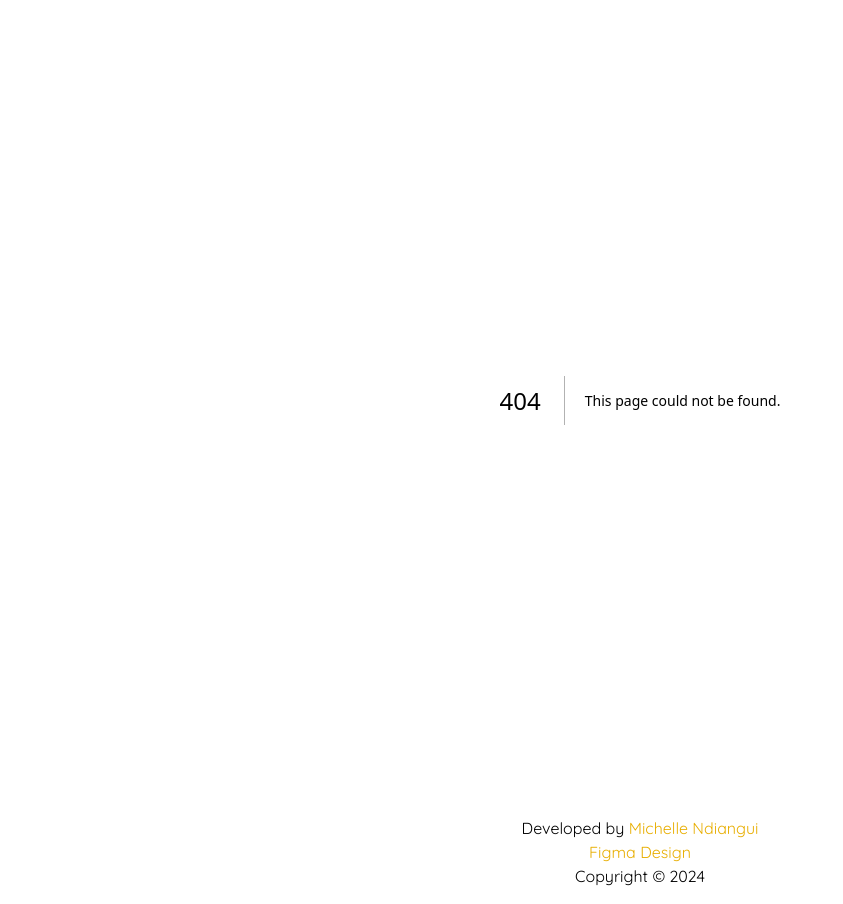
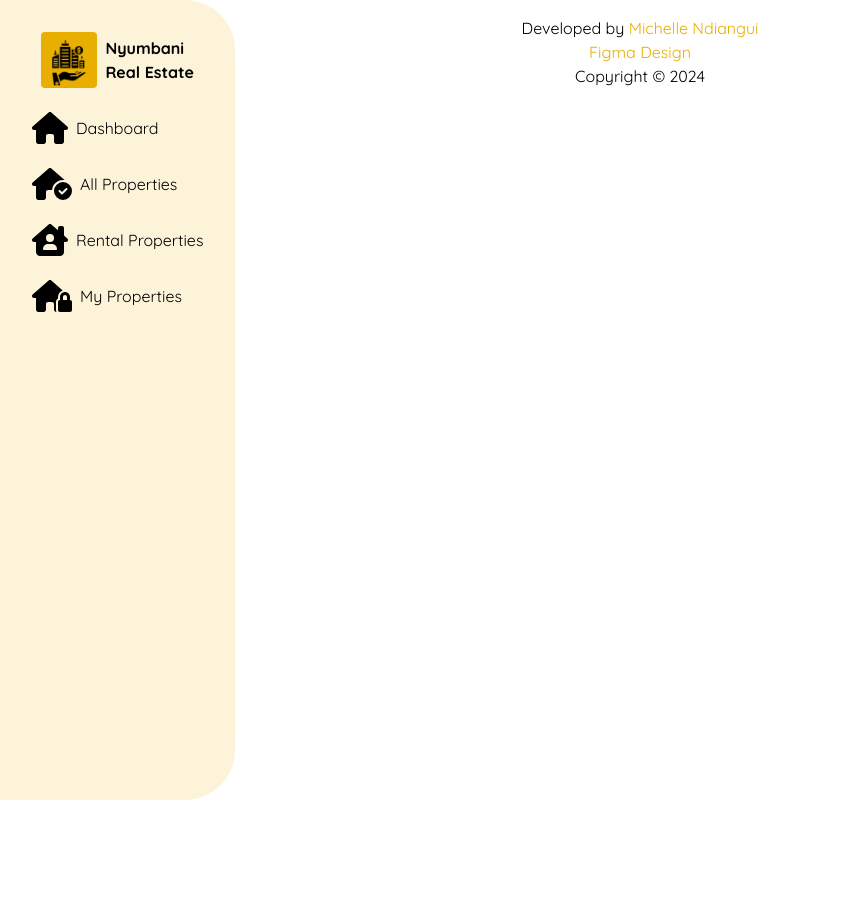
Before and after one commit to MuthoniMN/real-estate-system, a Next.js app: page /client in a window 1280 px wide. Before the commit this address had no page. Shown: the whole page, without its empty margins (0-843 px from the left). After the commit the page ends 800 px from the top, so only its background shows below. Built offline with nearby package versions, Linux system fonts and the light colour scheme.

Commit message:
client platform

```diff
--- /dev/null
+++ b/src/app/(protected)/client/layout.js
@@ -0,0 +1,33 @@
+import Sidebar from "@/app/_components/Sidebar"
+import { faHome, faHouseChimneyUser, faHouseCircleCheck, faHouseLock } from "@fortawesome/free-solid-svg-icons"
+
+const links = [
+    {
+        link: "/client",
+        desc: "Dashboard",
+        icon: faHome
+    },
+    {
+        link: "/client/properties/all-properties",
+        desc: "All Properties",
+        icon: faHouseCircleCheck
+    },
+    {
+        link: "/client/properties/rentals",
+        desc: "Rental Properties",
+        icon: faHouseChimneyUser
+    },
+    {
+        link: "/client/properties/",
+        desc: "My Properties",
+        icon: faHouseLock
+    },
+]
+
+export default function AgentLayout({ children }) {
+    return (
+        <>
+            <Sidebar content={links} />
+        </>
+    )
+}
--- /dev/null
+++ b/src/app/(protected)/client/page.js
@@ -0,0 +1,7 @@
+export default function ClientDashboard() {
+    return (
+        <main>
+            <h1>Client Dashboard</h1>
+        </main>
+    )
+}
```
Also changed, not shown: src/app/(protected)/client/properties/add/page.js (renamed from src/app/(unauthenticated)/properties/add/page.js).
